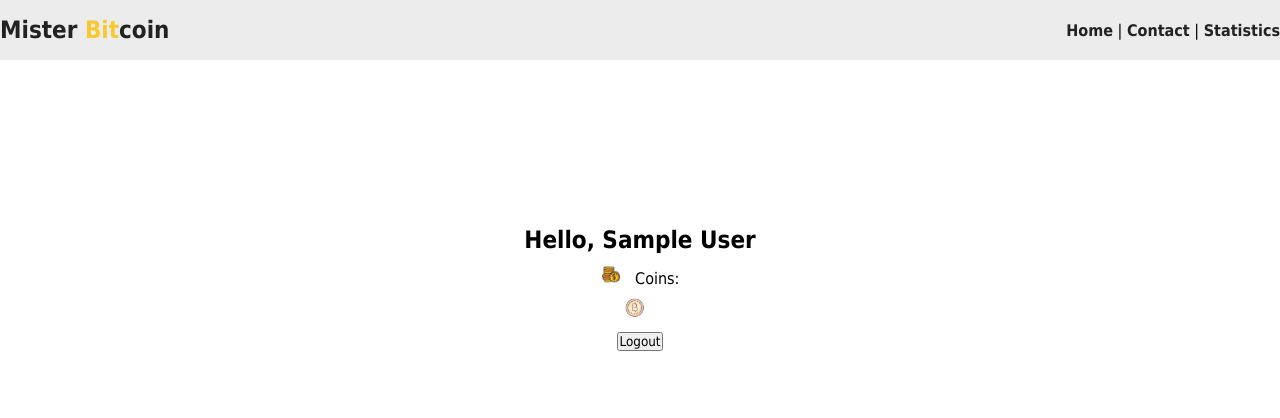
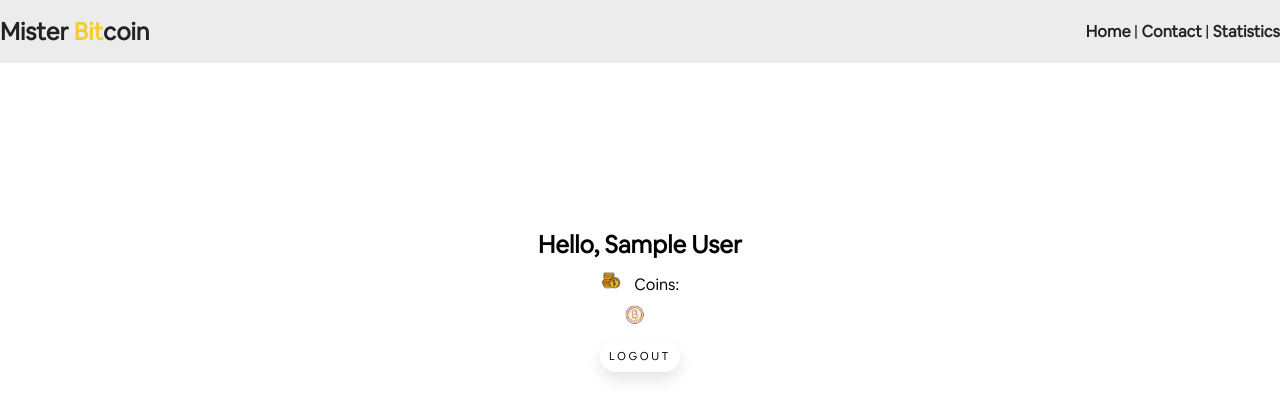
Before and after one commit to tmanoon/mister-bitcoin, an Angular app: page /#/home in a window 1280 px wide. Shown: the top 418 px of the page. Built offline with nearby package versions, Linux system fonts and the light colour scheme; no server answers; sample sign-in values are in the browser's storage.

Commit message:
Add styling properties and sections with classes for readability

```diff
--- a/src/app/cmps/contact-preview/contact-preview.component.html
+++ b/src/app/cmps/contact-preview/contact-preview.component.html
@@ -1,5 +1,5 @@
 <li class="contact-preview">
     <img [src]="contact.imgUrl" [alt]="contact.name" />
     <h1>Name: {{contact.name}} </h1>
-    <button class="select-btn" routerLink="{{ contact._id }}">Select</button>
+    <button class="btn" routerLink="{{ contact._id }}">Select</button>
 </li>
--- a/src/app/cmps/contact-preview/contact-preview.component.scss
+++ b/src/app/cmps/contact-preview/contact-preview.component.scss
@@ -14,8 +14,4 @@
         height: 40px;
         object-fit: contain;
     }
-
-    .select-btn {
-        padding: 4px;
-    }
 }
--- a/src/app/pages/contact-details-page/contact-details-page.component.html
+++ b/src/app/pages/contact-details-page/contact-details-page.component.html
@@ -5,9 +5,11 @@
             alt="edit" />
     </section>
     <img [src]="contact.imgUrl" [alt]="contact.name">
-    <p>Name: {{contact.name}}</p>
-    <p>Phone: {{contact.phone}}</p>
-    <p>Email: {{contact.email}}</p>
+    <section class="text">
+        <p>Name: {{contact.name}}</p>
+        <p>Phone: {{contact.phone}}</p>
+        <p>Email: {{contact.email}}</p>
+    </section>
     <section class="user-actions">
         <transfer-fund [contact]="contact"></transfer-fund>
         <moves-list [contact]="contact"></moves-list>
--- a/src/app/pages/contact-details-page/contact-details-page.component.scss
+++ b/src/app/pages/contact-details-page/contact-details-page.component.scss
@@ -2,18 +2,31 @@
     display: flex;
     flex-direction: column;
     align-items: center;
+
     .btns {
         display: flex;
         justify-content: space-between;
         align-self: stretch;
 
         img {
-            height: 35px;
-            width: 35px;
+            height: 30px;
+            width: 30px;
             margin-block: 1em;
+            cursor: pointer;
         }
     }
-
+    img {
+        width: 150px;
+        height: 150px;
+        border-radius: 13px;
+    }
+    .text {
+        margin-block: 1.3em;
+        display: flex;
+        flex-direction: column;
+        gap: 10px;
+        align-items: center;
+    }
     .user-actions {
         margin-block: 1em;
     }
--- a/src/app/pages/home-page/home-page.component.html
+++ b/src/app/pages/home-page/home-page.component.html
@@ -8,5 +8,5 @@
         <img src="../../../assets/icons for misterBitcoin/bitcoin.png" alt="bitcoin" />
         {{rate}}
     </p>
-    <button (click)="onLogout()">Logout</button>
+    <button class="btn" (click)="onLogout()">Logout</button>
 </section>
--- a/src/app/pages/signup-page/signup-page.component.html
+++ b/src/app/pages/signup-page/signup-page.component.html
@@ -10,6 +10,6 @@
                 </span>
             </p>
         </ng-container>
-        <button class="submit-btn">Sign up</button>
+        <button class="btn">Sign up</button>
     </form>
 </section>
--- a/src/app/pages/signup-page/signup-page.component.scss
+++ b/src/app/pages/signup-page/signup-page.component.scss
@@ -14,15 +14,6 @@
         flex-direction: column;
         gap: 1.2em;
         flex-wrap: wrap;
-
-        input {
-            padding: .3em;
-        }
-
-        .submit-btn {
-            align-self: center;
-            padding: .3em;
-        }
     }
 
 }
--- a/src/styles.scss
+++ b/src/styles.scss
@@ -4,8 +4,37 @@
     src: url('/assets/fa-brands-400.ttf');
 }
 
+@font-face {
+    font-family: cereal;
+    src: url('/assets/fonts/CerealBook.ttf');
+}
+
 * {
-    font-family: Tahoma, Arial, Helvetica, sans-serif;
     margin: 0;
     padding: 0;
+    font-family: cereal, Tahoma;
 }
+
+.btn {
+    align-self: center;
+    padding: .8em;
+    font-size: .7em;
+    background-color: transparent;
+    border: none;
+    text-transform: uppercase;
+    letter-spacing: 2.5px;
+    border-radius: 45px;
+    box-shadow: 0px 8px 15px rgba(0, 0, 0, 0.1);
+    transition: all 0.3s ease 0s;
+    cursor: pointer;
+
+    &:hover {
+        background-color: #ececec;
+        box-shadow: 0px 15px 20px #dfdfdfc8;
+        transform: translateY(7px);
+    }
+}
+
+input {
+    padding: .3em;
+}
```
Also changed, not shown: src/assets/fonts/CerealBook.ttf (added), src/assets/fonts/fa-brands-400.ttf (renamed from src/assets/fa-brands-400.ttf).
